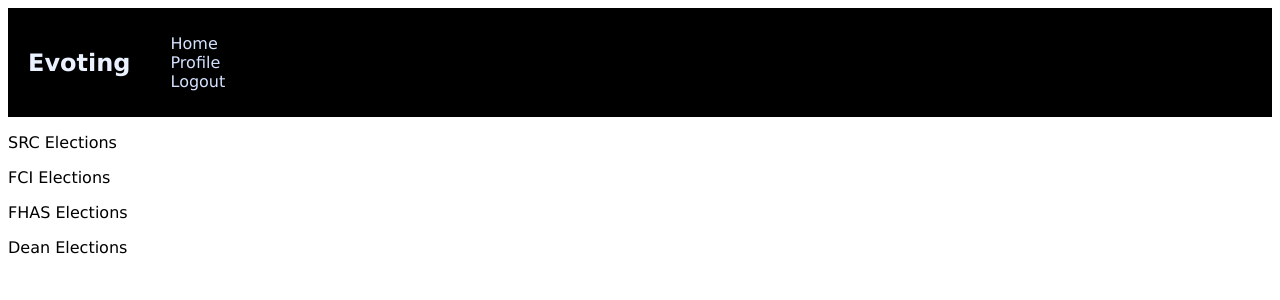
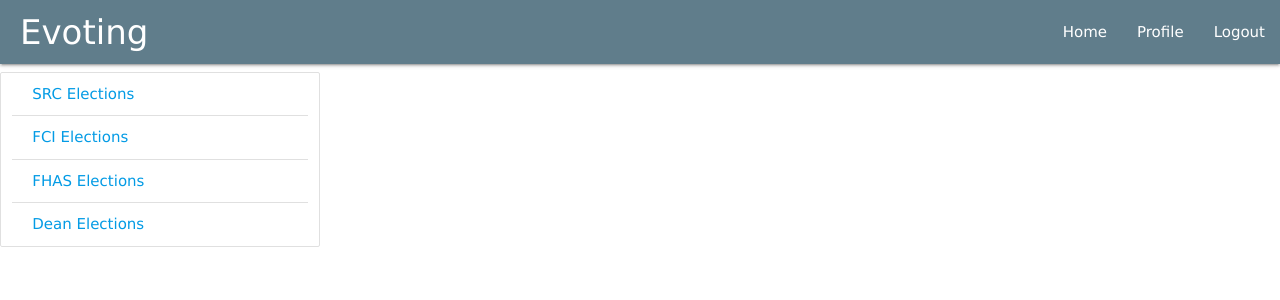
Before and after one commit to QwikSylver/E-voting-app, a Django app: page /elections/ in a window 1280 px wide. Shown: the top 300 px of the page. Run offline with Django 4.2, Linux system fonts and the light colour scheme; the visitor is signed in with stand-in values (Sample User, id 1); data that the repository does not hold is empty.

Commit message:
Some more ui changes

```diff
--- a/app/elections/templates/elections/base.html
+++ b/app/elections/templates/elections/base.html
@@ -6,13 +6,25 @@
     <meta http-equiv="X-UA-Compatible" content="IE=edge" />
     <meta name="viewport" content="width=device-width, initial-scale=1.0" />
     <link rel="stylesheet" href="{% static 'css/base.css' %}" />
+    <link
+      rel="stylesheet"
+      href="https://fonts.googleapis.com/icon?family=Material+Icons"
+    />
+    <link
+      rel="stylesheet"
+      href="https://cdnjs.cloudflare.com/ajax/libs/materialize/1.0.0/css/materialize.min.css"
+    />
     <title>{% block title %}{% endblock title %}</title>
   </head>
   <body>
     <header>
-      <nav class="navbar">
-        <h1>Evoting</h1>
-        <ul class="navlist">
+      <nav class="blue-grey">
+        <div class="nav-wrapper">
+          <a class="" href="{% url 'home' %}"> Evoting</a>
+          <a href="#" data-target="mobile-view" class="sidenav-trigger"
+            ><i class="material-icons">menu</i></a
+          >
+          <ul class="right high-on-med-and-down">
             <li><a href="{% url 'home' %}">Home</a></li>
             {% if user.is_authenticated %}
             <li>
@@ -23,8 +35,29 @@
             <li><a href="{% url 'login' %}">Login</a></li>
             {% endif %}
           </ul>
+        </div>
       </nav>
+
+      <ul class="sidenav" id="mobile-view">
+        <li><a href="{% url 'home' %}">Home</a></li>
+        {% if user.is_authenticated %}
+        <li>
+          <a href="{% url 'user_profile' user.pk %}">Profile</a>
+        </li>
+        <li><a href="{% url 'logout' %}">Logout</a></li>
+        {% else %}
+        <li><a href="{% url 'login' %}">Login</a></li>
+        {% endif %}
+      </ul>
     </header>
     {% block content %}{% endblock content %}
+
+    <script src="https://cdnjs.cloudflare.com/ajax/libs/materialize/1.0.0/js/materialize.min.js"></script>
+    <script>
+      document.addEventListener("DOMContentLoaded", function () {
+        var elems = document.querySelectorAll(".sidenav");
+        var instances = M.Sidenav.init(elems, options);
+      });
+    </script>
   </body>
 </html>
--- a/app/elections/templates/elections/elections/elections.html
+++ b/app/elections/templates/elections/elections/elections.html
@@ -1,28 +1,17 @@
 {% extends "elections/base.html" %}
+<br />
+{% block title %}Elections{% endblock title%}
+<br />
 
-<style>
-  .election-container {
-    display: grid;
-    grid-template-columns: 1fr 3fr;
-  }
-
-  .election {
-    border: 2px solid black;
-    max-width: 50rem;
-    margin: 2rem;
-  }
-</style>
-
-{% block title %}Elections{% endblock title %} {% block content %}
-
-<div class="election-container">
-  <div class="elections-browser">
-    <p>SRC Elections</p>
-    <p>FCI Elections</p>
-    <p>FHAS Elections</p>
-    <p>Dean Elections</p>
-  </div>
-  <div class="elections-occuring">
+{% block content %}
+<div class="row">
+  <ul class="elections-browser collection col m3">
+    <li class="collection-item"><a href="">SRC Elections</a></li>
+    <li class="collection-item"><a href="">FCI Elections</a></li>
+    <li class="collection-item"><a href="">FHAS Elections</a></li>
+    <li class="collection-item"><a href="">Dean Elections</a></li>
+  </ul>
+  <div class="elections-occuring col m9">
     {% for election in elections %}
     <div class="election">
       <a href="{% url 'elections_details' election.election_id %}"
--- a/app/elections/urls.py
+++ b/app/elections/urls.py
@@ -1,7 +1,6 @@
 from django.urls import path
 
 from .views import (
-    HomePageView,
     UserProfileView,
     electionsPage,
     electionDetails,
--- a/app/static/css/base.css
+++ b/app/static/css/base.css
@@ -4,38 +4,30 @@
     "Lucida Sans Unicode", Geneva, Verdana, sans-serif;
 }
 
-.navbar {
-  display: flex;
-  justify-content: flex-start;
-  align-items: center;
-  background-color: black;
+a {
+  color: black;
 }
 
-.navbar h1,
-.navbar ul {
+nav div a {
+  font-size: 34px;
   padding: 10px 20px;
-  color: rgb(234, 241, 255);
 }
 
-li,
-a {
-  text-decoration: none;
-  list-style: none;
-}
-
-a {
-  color: rgb(212, 226, 255);
-}
-
-a:hover {
-  color: rgb(53, 121, 216);
-}
-
-.container {
+.flex-container {
   display: flex;
   justify-content: center;
   align-items: center;
   flex-direction: column;
+}
+
+.flex-apart {
+  display: flex;
+  justify-content: space-between;
+  align-items: center;
+}
+
+.block {
+  display: block;
 }
 
 form p {
```
Also changed, not shown: app/elections/templates/elections/elections/election_details.html (+19 -11 lines). Lines whose indentation alone changed are shown as unchanged.
